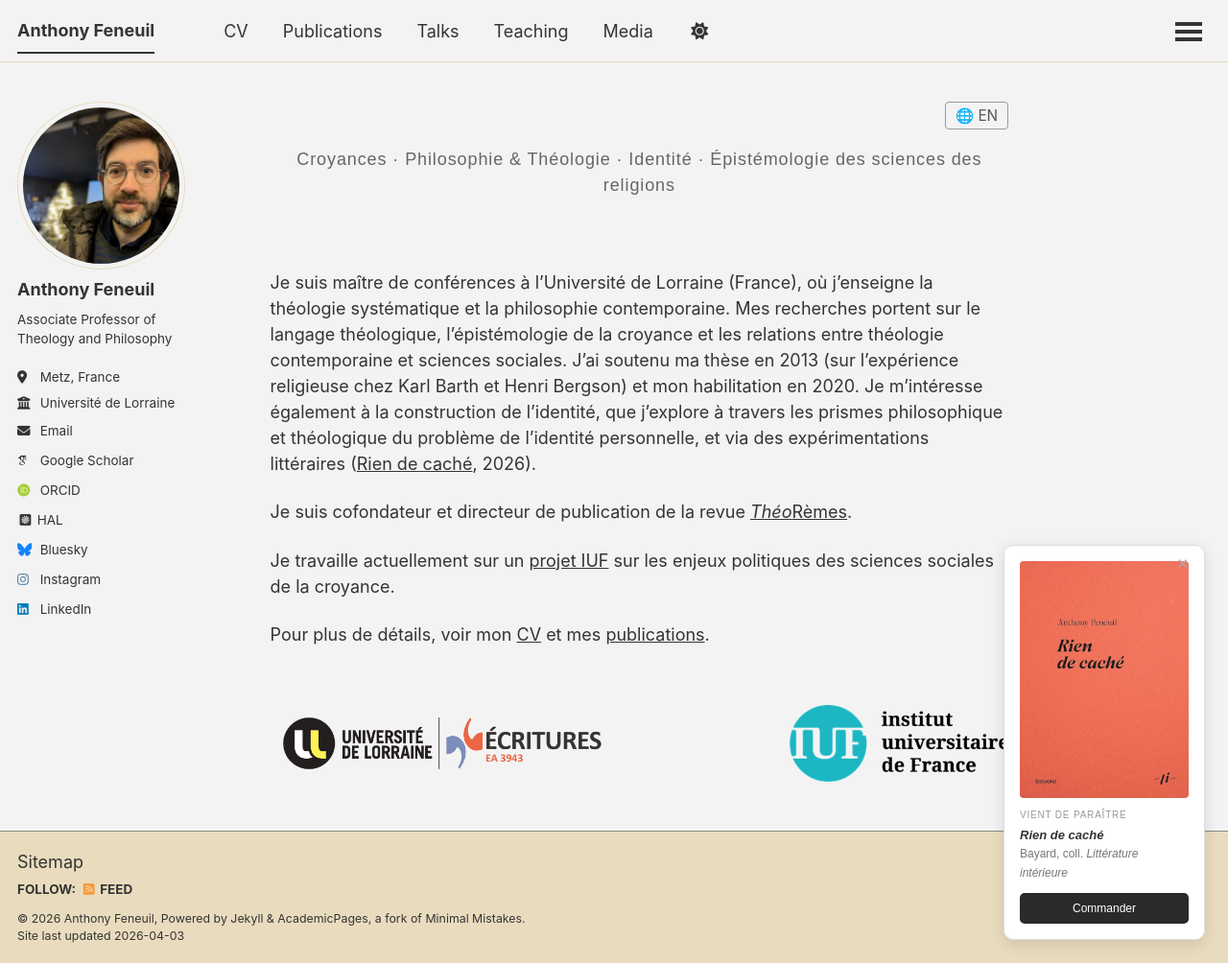
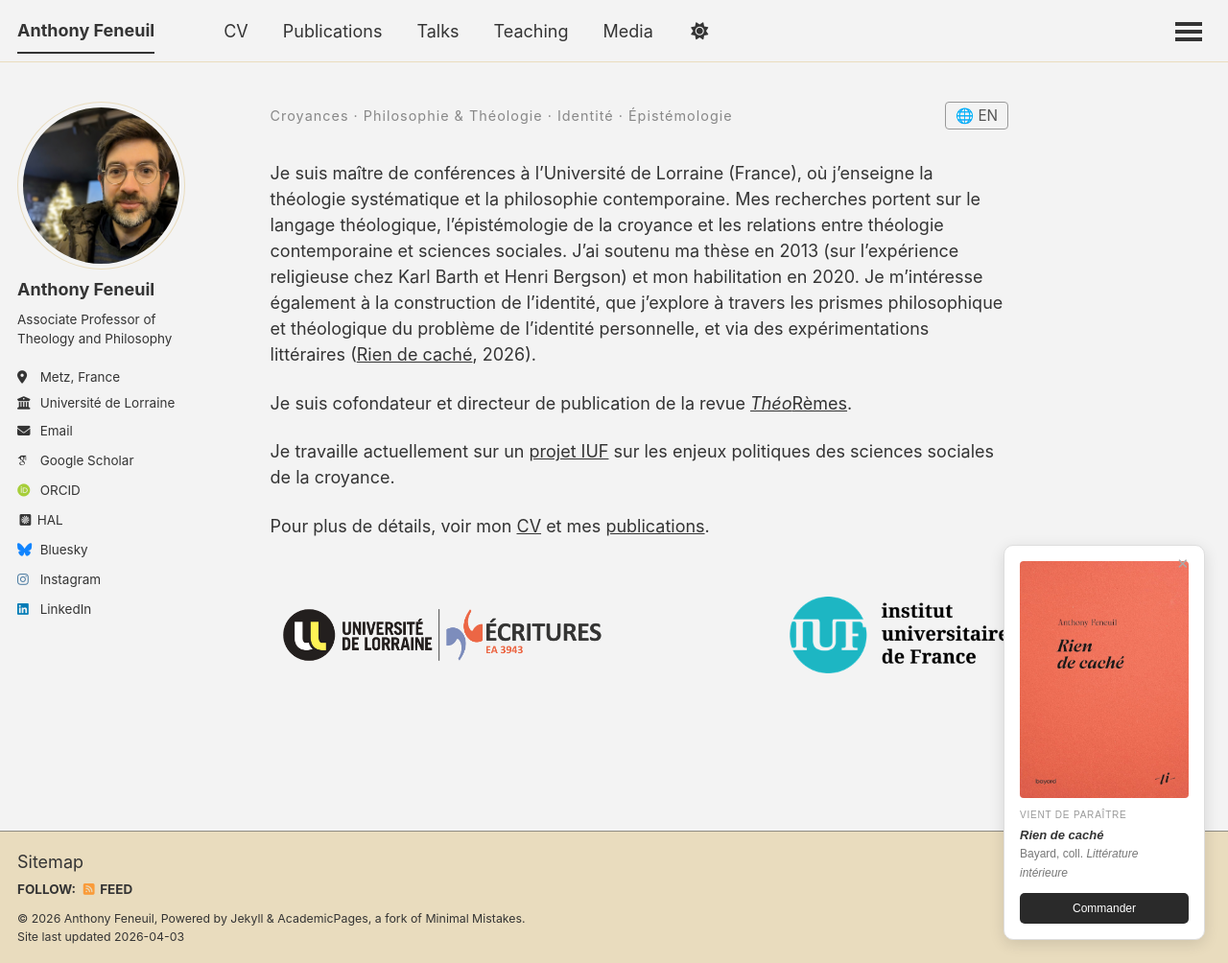
Before and after one commit to anfnl/anfnl.github.io, a Jekyll site: the page built from _pages/about.md, in a window 1280 px wide and 1004 px high. Shown: the whole window at 96% size. Built offline with Jekyll 4.4.1, drawn with Linux system fonts in a browser that asks for light colours; some web fonts are replaced; a script that is not in the unit is left out.

Commit message:
Update about.md

```diff
--- a/_pages/about.md
+++ b/_pages/about.md
@@ -7,19 +7,13 @@ redirect_from:
   - /about.html
 ---
 
-<div style="text-align: right; margin-bottom: 1em;">
-  <button id="lang-toggle" onclick="toggleLang()" style="background: none; border: 1px solid #999; border-radius: 4px; padding: 4px 10px; cursor: pointer; font-size: 0.85em; color: #555;">🌐 FR</button>
+<div style="display: flex; justify-content: space-between; align-items: center; margin-bottom: 1.8em;">
+  <div>
+    <div data-lang="en" style="color: #888; font-size: 0.8em; letter-spacing: 0.07em;">Beliefs · Philosophy & Theology · Identity · Epistemology</div>
+    <div data-lang="fr" style="color: #888; font-size: 0.8em; letter-spacing: 0.07em;">Croyances · Philosophie & Théologie · Identité · Épistémologie</div>
+  </div>
+  <button id="lang-toggle" onclick="toggleLang()" style="background: none; border: 1px solid #999; border-radius: 4px; padding: 4px 10px; cursor: pointer; font-size: 0.85em; color: #555; white-space: nowrap;">🌐 FR</button>
 </div>
-
-<div data-lang="en">
-<p style="font-family: 'Crimson Pro', sans-serif; color: #666; font-weight: normal; font-size: 1em; letter-spacing: 0.05em; text-align: center;">Beliefs · Philosophy & Theology · Identity · Religious Studies Epistemology</p>
-</div>
-
-<div data-lang="fr">
-<p style="font-family: 'Crimson Pro', sans-serif; color: #666; font-weight: normal; font-size: 1em; letter-spacing: 0.05em; text-align: center;">Croyances · Philosophie & Théologie · Identité · Épistémologie des sciences des religions</p>
-</div>
-
-<br>
 
 <div data-lang="en" markdown="1">
 
```
